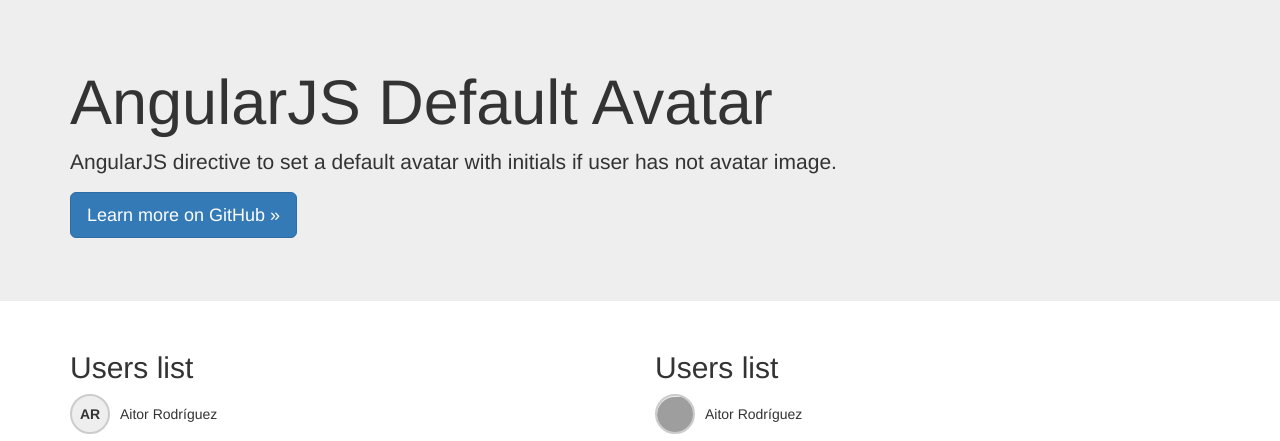
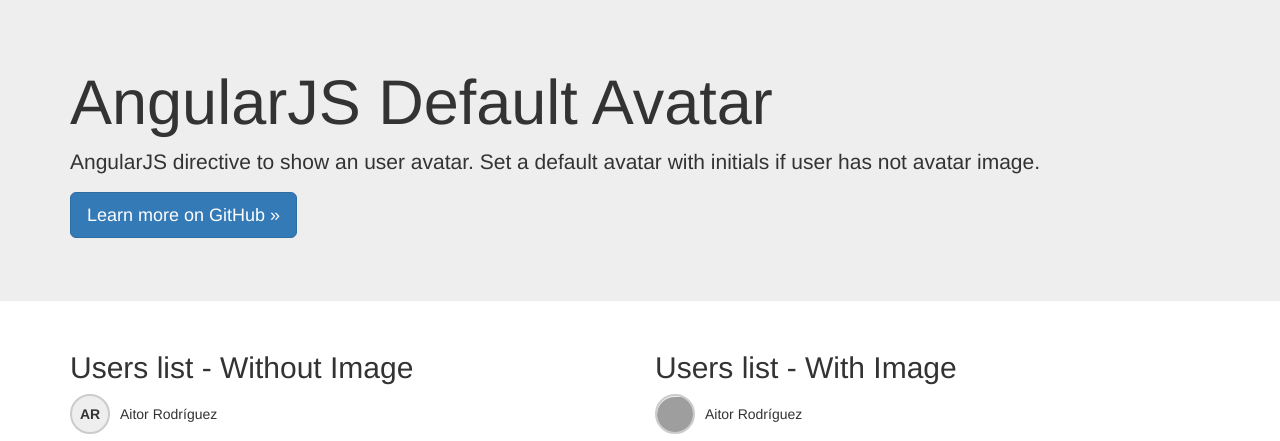
Before and after one commit to AitorRodriguez990/ng-default-avatar, a website: page demo.html in a window 1280 px wide. Shown: the top 441 px of the page. Drawn offline with nearby package versions, Linux system fonts and the light colour scheme; grey boxes are pictures that could not be loaded.

Commit message:
Update DEMO page

```diff
--- a/demo.html
+++ b/demo.html
@@ -18,7 +18,7 @@
             <div class="container">
                 <h1>AngularJS Default Avatar</h1>
                 <p>
-                    AngularJS directive to set a default avatar with initials if user has not avatar image.
+                    AngularJS directive to show an user avatar. Set a default avatar with initials if user has not avatar image.
                 </p>
                 <p>
                     <a class="btn btn-primary btn-lg" href="https://github.com/AitorRodriguez990/ng-default-avatar" role="button">Learn more on GitHub »</a>
@@ -29,7 +29,7 @@
         <div class="container content">
             <div class="row">
                 <div class="col-xs-6">
-                    <h2>Users list</h2>
+                    <h2>Users list - Without Image</h2>
                     <div class="item clearfix">
                         <div class="pull-left">
                             <default-avatar name="'Aitor'" surname="'Rodriguez'"></default-avatar>
@@ -56,7 +56,7 @@
                     </div>
                 </div>
                 <div class="col-xs-6">
-                    <h2>Users list</h2>
+                    <h2>Users list - With Image</h2>
                     <div class="item clearfix">
                         <div class="pull-left">
                             <default-avatar name="'Aitor'" surname="'Rodriguez'" image="'http://www.frontendfactory.es/wp-content/uploads/2015/04/Avatar.jpg'"></default-avatar>
```
